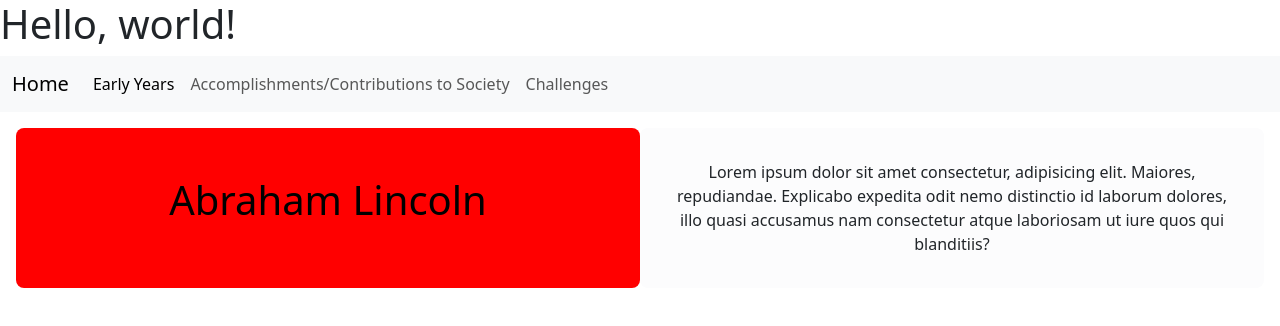
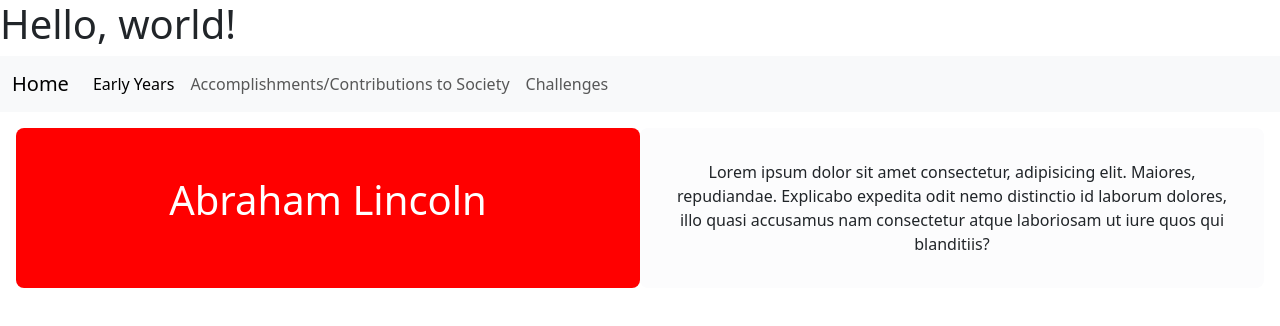
Before and after one commit to LeilaBrunisholz/look-ma--im-famous-, a plain HTML site: page index.html in a window 1280 px wide. Drawn offline with nearby package versions, Linux system fonts and the light colour scheme.

Commit message:
header won't show up

```diff
--- a/index.html
+++ b/index.html
@@ -36,12 +36,12 @@
     </div>
   </nav>
 
-  <!-- Header-->
+     <!-- Header Section-->
      <div class="row m-3">
       <!-- Hero-->
       <div class="col-12 col-lg-6 p-5 text-center rounded-3 bg-hero-image">
           <div class="d-flex justify-content-center align-items-center h-100">
-            <div class="text-black">
+              <div class="text-white">
                   <h1 class="mb-3">Abraham Lincoln</h1>
               </div>
           </div>
@@ -55,7 +55,7 @@
       </div>
       <!-- Description End-->
   </div>
-<!-- Header END-->
+  <!-- Header Section END-->
 
 
 
```
Lines whose indentation alone changed are shown as unchanged.
